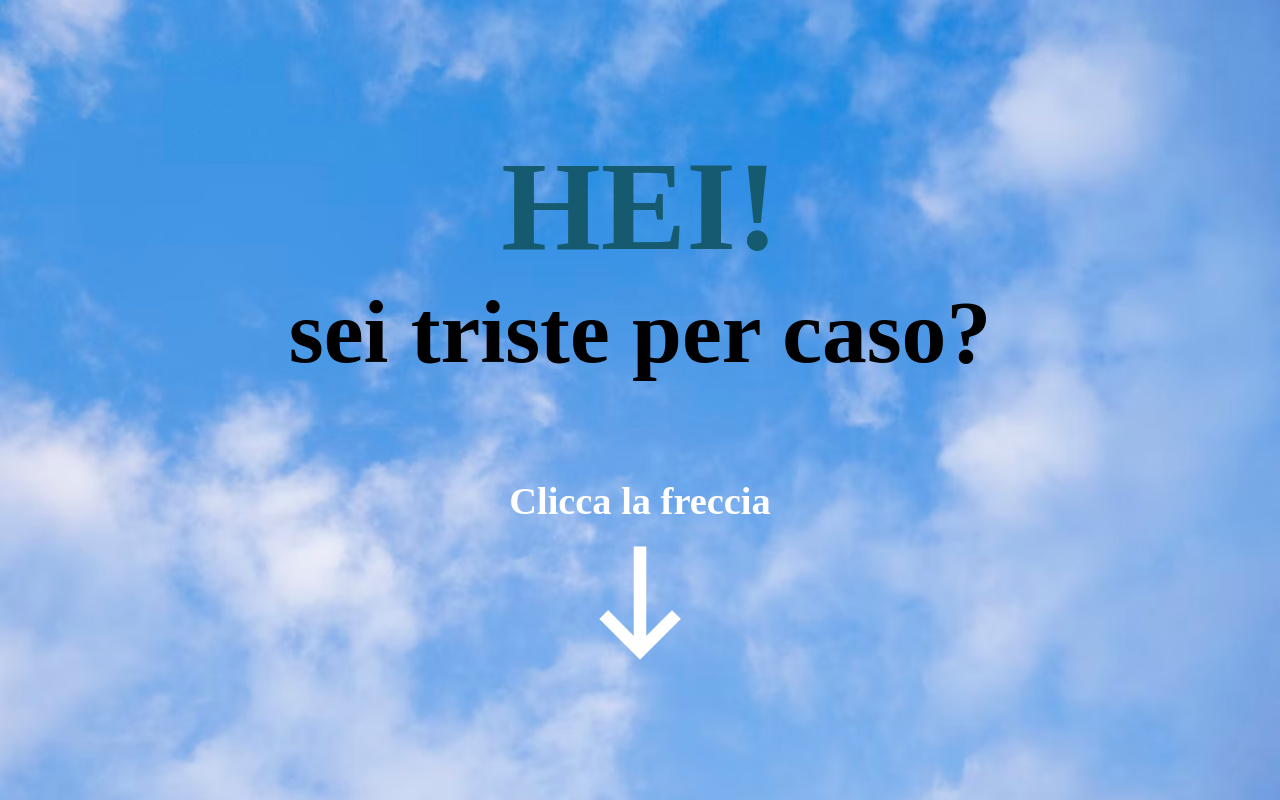
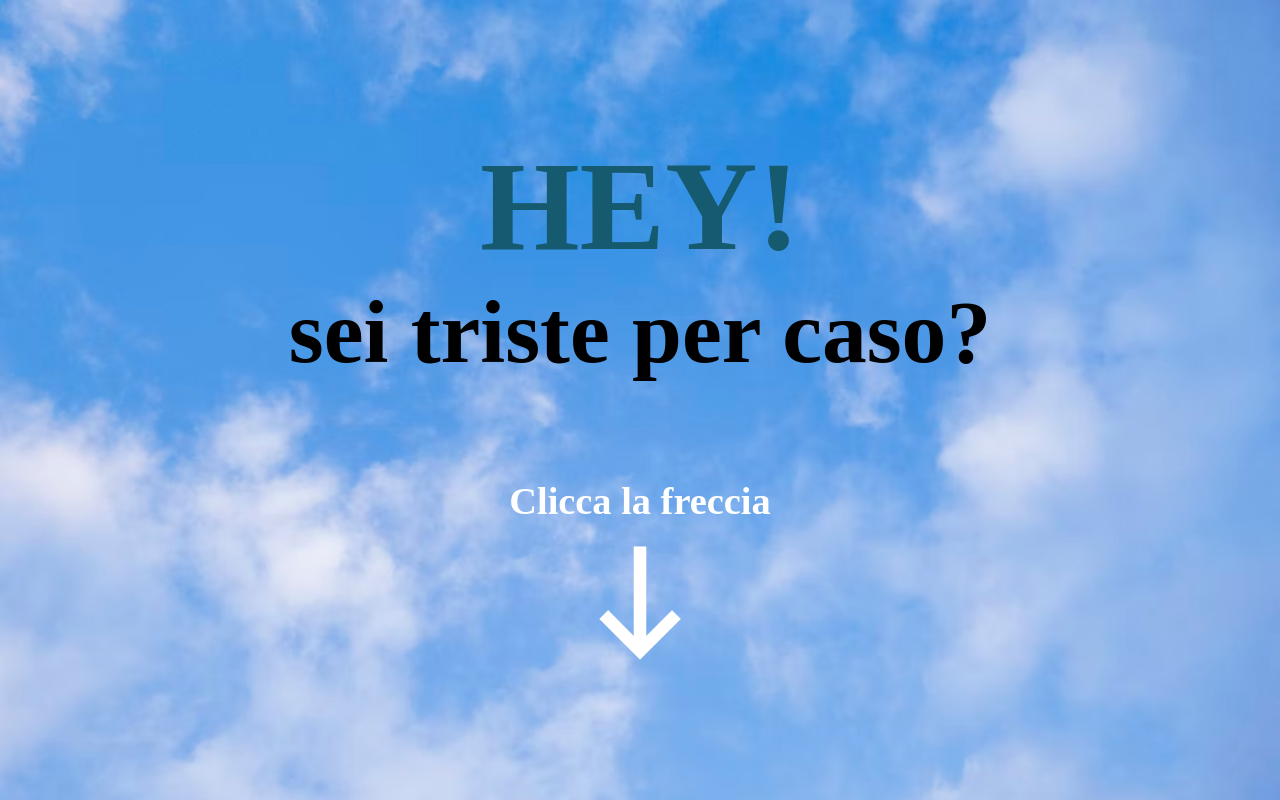
Before and after one commit to LucaCadoni/Video, a plain HTML site: page index.html in a window 1280 px wide. Drawn offline with nearby package versions, Linux system fonts and the light colour scheme.

Commit message:
Marco rompe

```diff
--- a/index.html
+++ b/index.html
@@ -15,7 +15,7 @@
         <div class="container">
             <div class="text">
                 <p class="m-size">
-                    <span class="x-size lightblue">HEI! </span><span>sei triste per caso?</span>
+                    <span class="x-size lightblue">HEY! </span><span>sei triste per caso?</span>
                 </p>
             </div>
             <div class="arrowContainer">
```
